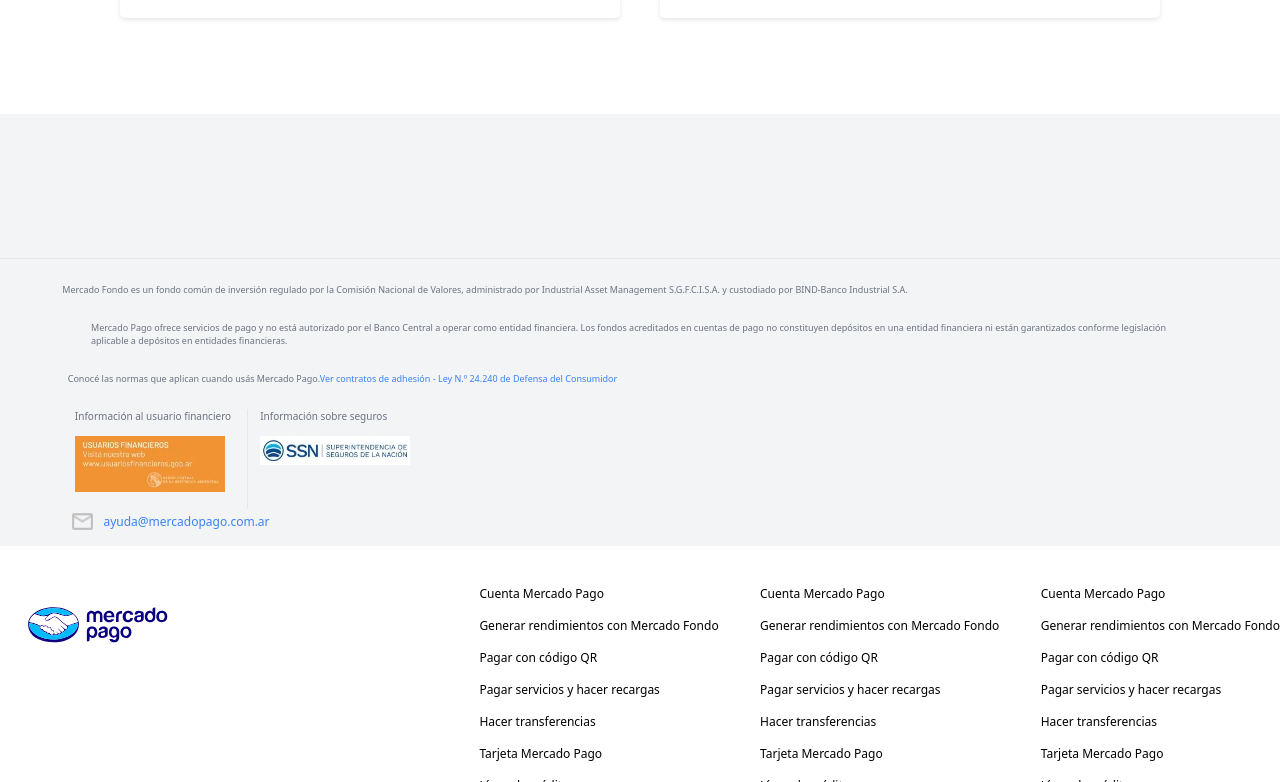
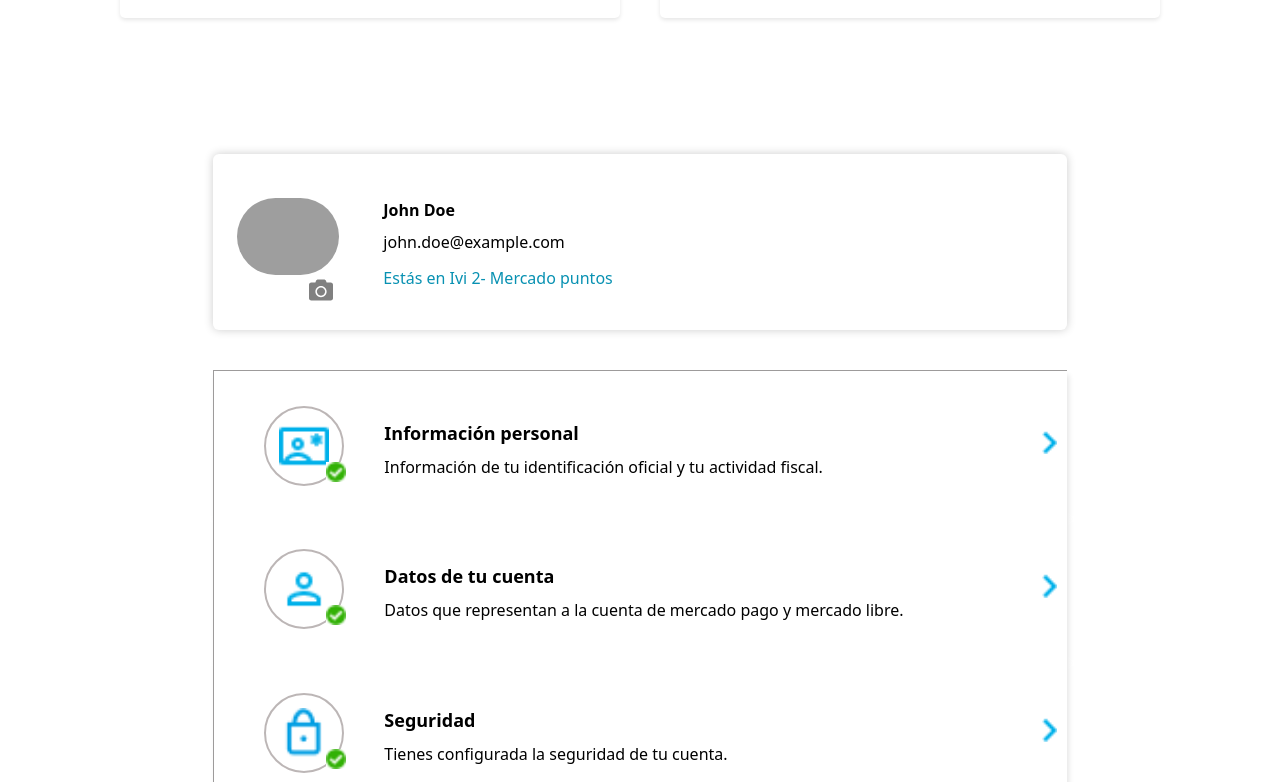
Before and after one commit to illiCristian/NestJs-Backend-Wallet, a Next.js app in the folder client/: page / in a window 1280 px wide. Shown: the part 678-1460 px from the top of the page. Built offline with nearby package versions, Linux system fonts and the light colour scheme; grey boxes are pictures that could not be loaded.

Commit message:
finished profile

```diff
--- a/client/src/app/home/profile/page.tsx
+++ b/client/src/app/home/profile/page.tsx
@@ -19,7 +19,7 @@ export default function Profile () {
   return (
     <div>
       <section>
-        <div className='profile-container mt-20'>
+        <div className='profile-container mt-10'>
           <div className='profile-info flex text-center w-2/3 h-44 mt-30 mb-10 rounded-md relative'>
             <div>
               <img
--- a/client/src/app/page.tsx
+++ b/client/src/app/page.tsx
@@ -1,13 +1,16 @@
 import { Navbar } from '@/components'
 import Providers from './providers'
 import Footer from '../components/LandingPage/Footer/Footer'
+import Profile from '@/app/home/profile/page'
 
 const Page = (): JSX.Element => {
   return (
     <div>
       <Providers>
         <Navbar />
-        <main></main>
+        <main>
+          <Profile />
+        </main>
         <Footer />
       </Providers>
     </div>
```
